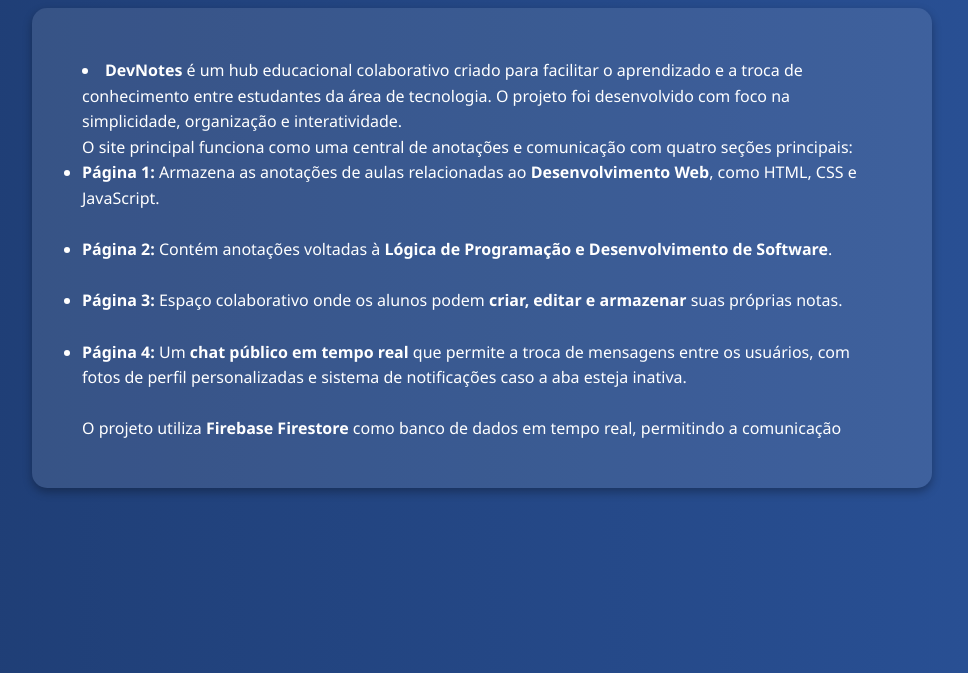
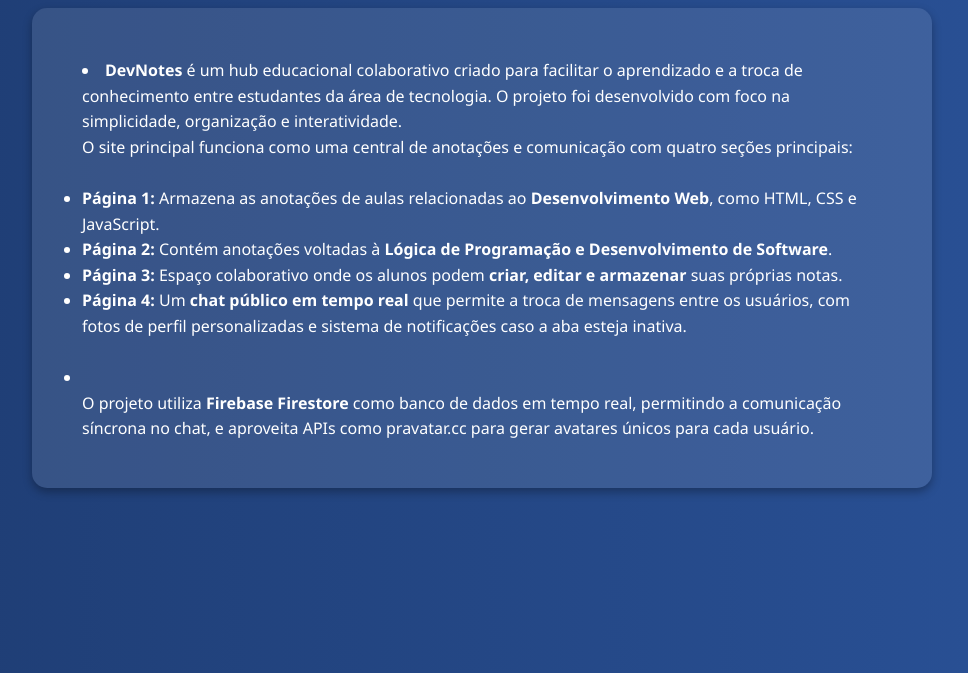
Before and after one commit to beckerdev/aulas, a plain HTML site: page pages/about.html in a window 1280 px wide. Shown: the part 127-800 px from the top of the page, without its empty margins (158-1126 px from the left). Drawn offline with Linux system fonts and the light colour scheme.

Commit message:
atualizando o arquivo about.html

```diff
--- a/pages/about.html
+++ b/pages/about.html
@@ -13,20 +13,18 @@
     <div class="chat-box" style="padding: 20px; line-height: 1.6;">
       <li><strong>DevNotes</strong> é um hub educacional colaborativo criado para facilitar o aprendizado e a troca de conhecimento entre estudantes da área de tecnologia. O projeto foi desenvolvido com foco na simplicidade, organização e interatividade.</li>
 
-      <p>O site principal funciona como uma central de anotações e comunicação com quatro seções principais:</p>
-
       <ul>
+        <p>O site principal funciona como uma central de anotações e comunicação com quatro seções principais:</p>
+        <br>
         <li><strong>Página 1:</strong> Armazena as anotações de aulas relacionadas ao <strong>Desenvolvimento Web</strong>, como HTML, CSS e JavaScript.</li>
-        <br>
         <li><strong>Página 2:</strong> Contém anotações voltadas à <strong>Lógica de Programação e Desenvolvimento de Software</strong>.</li>
-        <br>
         <li><strong>Página 3:</strong> Espaço colaborativo onde os alunos podem <strong>criar, editar e armazenar</strong> suas próprias notas.</li>
-        <br>
         <li><strong>Página 4:</strong> Um <strong>chat público em tempo real</strong> que permite a troca de mensagens entre os usuários, com fotos de perfil personalizadas e sistema de notificações caso a aba esteja inativa.</li>
         <br>
       </ul>
-
-      <p>O projeto utiliza <strong>Firebase Firestore</strong> como banco de dados em tempo real, permitindo a comunicação síncrona no chat, e aproveita APIs como <code>pravatar.cc</code> para gerar avatares únicos para cada usuário.</p>
+      <ul>
+        <li></li><p>O projeto utiliza <strong>Firebase Firestore</strong> como banco de dados em tempo real, permitindo a comunicação síncrona no chat, e aproveita APIs como <code>pravatar.cc</code> para gerar avatares únicos para cada usuário.</p></li>
+      </ul>
       <br>
       <ul>
       <li><p>A experiência do usuário é otimizada com foco em acessibilidade e clareza visual, aproveitando um layout responsivo e adaptado para diferentes tamanhos de tela.</p>
```
